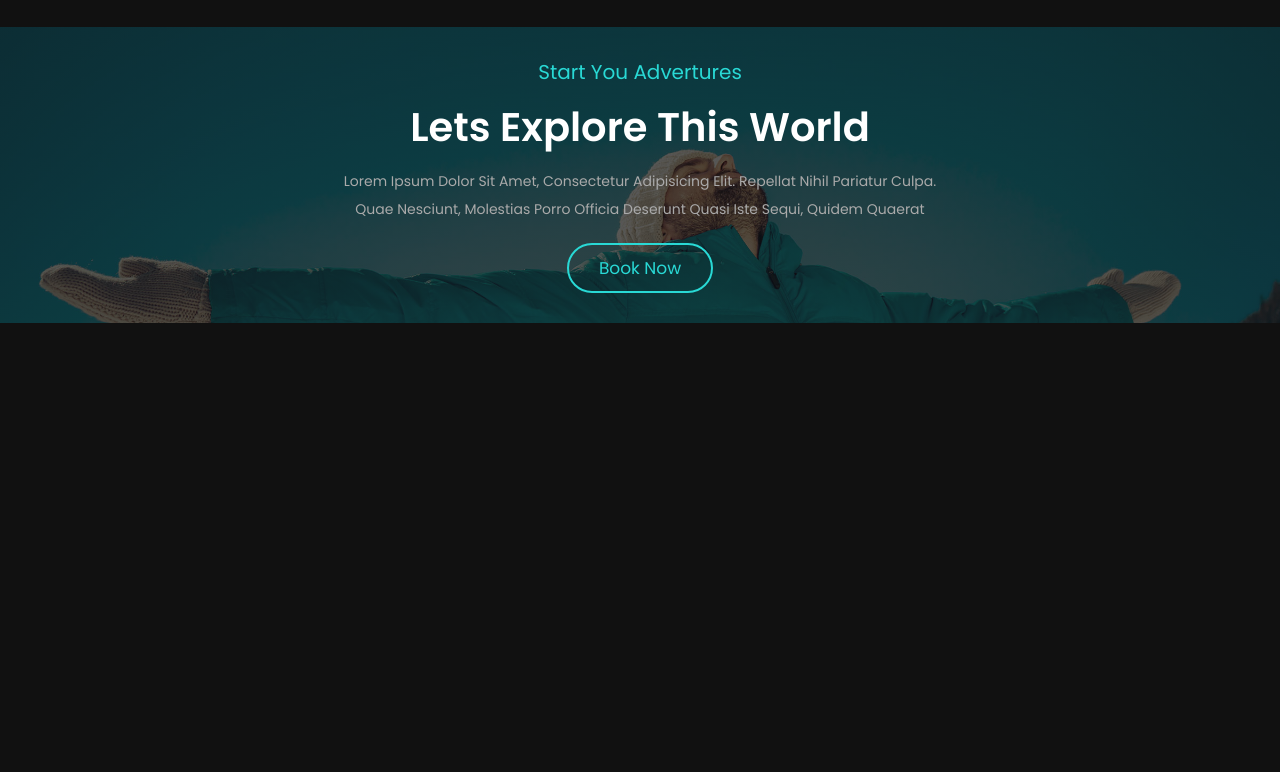
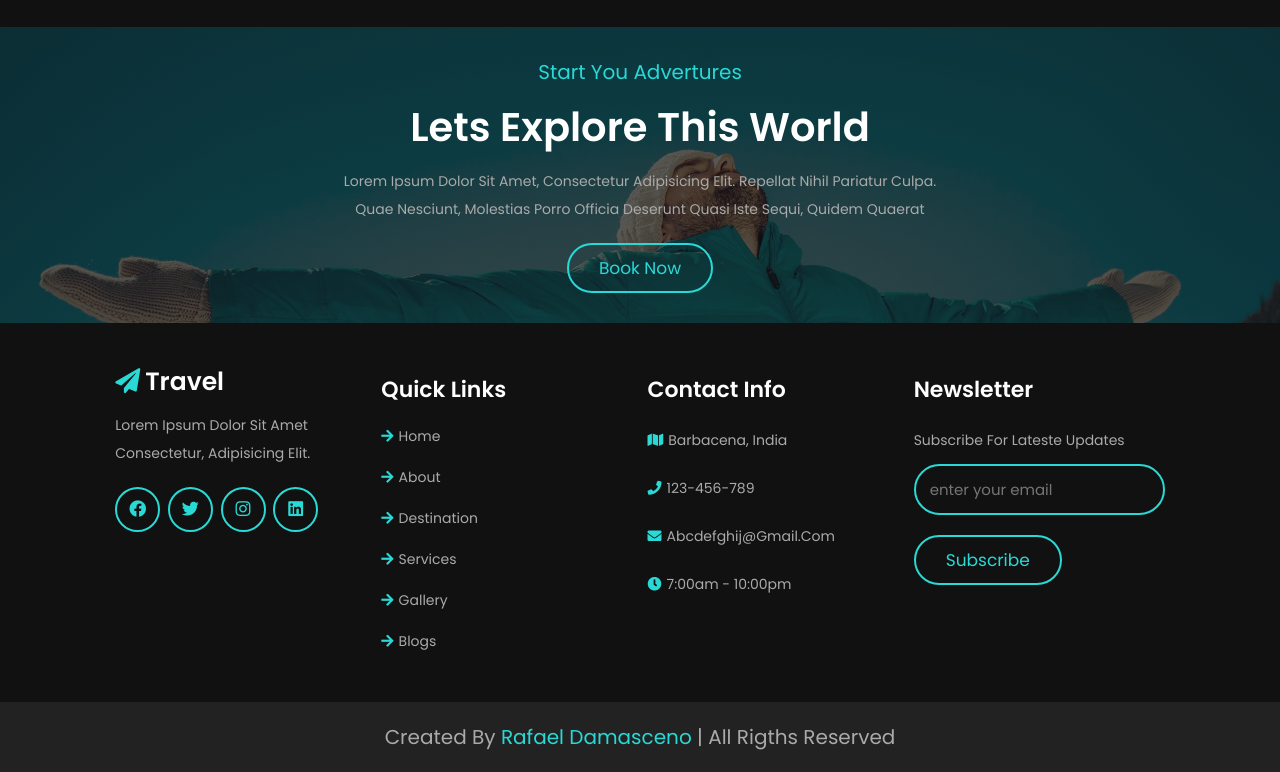
Before and after one commit to RafaelSdm/Travel, a plain HTML site: page index.html in a window 1280 px wide. Shown: the part 6027-6799 px from the top of the page. Before the commit the page ends 6350 px from the top, so only its background shows below. Drawn offline with nearby package versions, Linux system fonts and the light colour scheme.

Commit message:
footer done

```diff
--- a/css/style.css
+++ b/css/style.css
@@ -783,6 +783,8 @@ section{
 
 
 
+
+
 .banner{
     background: linear-gradient(rgba(17,17,17,0.7), rgba(17,17,17,0.7)), url(../images/banner-bg.jpg)no-repeat;
     background-size: cover;
@@ -810,3 +812,128 @@ section{
     color: #aaa;
     line-height: 2;
 }
+
+
+
+
+
+
+
+
+
+
+
+
+
+
+
+
+
+
+
+
+
+
+
+.footer .box-container{
+    display: grid;
+    grid-template-columns: repeat(auto-fit, minmax(25rem, 1fr));
+    gap: 1.5rem;
+}
+
+.footer .box-container .box{
+    padding: 1rem 0;
+}
+
+.footer .box-container .box .logo{
+    padding-bottom: 1rem;
+}
+
+.footer .box-container .box h3{
+    font-size: 2.2rem;
+    color: #fff;
+    padding: 1rem 0;
+}
+
+.footer .box-container .box p{
+    font-size: 1.4rem;
+    color: #aaa;
+    padding: 1rem 0;
+    line-height: 2;
+}
+
+.footer .box-container .box p i{
+    padding-right: .5rem;
+    color: #29d9d5;
+}
+
+.footer .box-container .box .share{
+    padding-top: 1rem;
+}
+
+.footer .box-container .box .share a{
+    height: 4.5rem;
+    width: 4.5rem;
+    line-height: 4rem;
+    font-size: 2rem;
+    border-radius: 50%;
+    font-size: 1.7rem;
+    border: 0.2rem solid #29d9d5;
+    color: #29d9d5;
+    margin-right: .5rem;
+    text-align: center;
+
+}
+
+.footer .box-container .box .share a:hover{
+    background: #29d9d5;
+    color: #111;
+}
+
+
+.footer .box-container .box .links{
+    font-size: 1.4rem;
+    color: #aaa;
+    padding: 1rem 0;
+    display: block;
+}
+
+.footer .box-container .box .links:hover{
+    color: #29d9d5;
+}
+
+.footer .box-container .box .links:hover i{
+    padding-right: 2rem;
+}
+
+
+.footer .box-container .box .links i {
+    padding-right: .5rem;
+    color: #29d9d5;
+}
+
+
+.footer .box-container .box form .email{
+    width: 100%;
+    border-radius: 5rem;
+    border: .2rem solid #29d9d5;
+    background: none;
+    font-size: 1.5rem;
+    text-transform: none;
+    color: #aaa;
+    margin-bottom: 1rem;
+    padding: 1.2rem 1.4rem;
+}
+
+
+.credit{
+    background: #222;
+    text-align: center;
+    font-size: 2rem;
+    padding: 2rem 1rem;
+    color: #aaa;
+}
+
+.credit span{
+    color: #29d9d5;
+}
--- a/index.html
+++ b/index.html
@@ -198,6 +198,7 @@
                     <h3>tours & travel</h3>
                     <p>Lorem ipsum dolor sit amet consectetur adipisicing elit. Perspiciatis ab placeat tempore debitis,</p>
                     <a href="#">read more <i class="fas fa-angle-right"></i></a>
+
 
                 </div>
 
@@ -629,6 +630,76 @@
     </div>
 
 
+    <section class="footer">
+
+        <div class="box-container">
+
+            <div class="box" data-aos="fadee-up" data-aos-delay="150">
+
+                <a href="#" class="logo"> <i class="fas fa-paper-plane"></i>travel</a>
+                <p>Lorem ipsum dolor sit amet consectetur, adipisicing elit.</p>
+                <div class="share">
+
+                    <a href="#" class="fab fa-facebook"></a>
+                    <a href="#" class="fab fa-twitter"></a>
+                    <a href="#" class="fab fa-instagram"></a>
+                    <a href="#" class="fab fa-linkedin"></a>
+
+                </div>
+
+            </div>
+
+
+            <div class="box" data-aos="fadee-up" data-aos-delay="300">
+                <h3>quick links</h3>
+                <a href="#home" class="links"> <i class="fas fa-arrow-right"></i>home</a>
+                <a href="#about" class="links"> <i class="fas fa-arrow-right"></i>about</a>
+                <a href="#destination" class="links"> <i class="fas fa-arrow-right"></i>destination</a>
+                <a href="#services" class="links"> <i class="fas fa-arrow-right"></i>services</a>
+                <a href="#gallery" class="links"> <i class="fas fa-arrow-right"></i>gallery</a>
+                <a href="#blogs" class="links"> <i class="fas fa-arrow-right"></i>blogs</a>
+
+            </div>
+
+
+
+            <div class="box" data-aos="fadee-up" data-aos-delay="450">
+
+                <h3>contact info</h3>
+                <p><i class="fas fa-map"></i>Barbacena, india</p>
+                <p> <i class="fas fa-phone"></i>123-456-789</p>
+                <p> <i class="fas fa-envelope"></i>abcdefghij@gmail.com</p>
+                <p> <i class="fas fa-clock"></i>7:00am - 10:00pm</p>
+
+            </div>
+
+
+            <div class="box" data-aos="fadee-up" data-aos-delay="600">
+
+                <h3>newsletter</h3>
+                <p>subscribe for lateste updates</p>
+                <form action="">
+                    <input type="email" name="email" id="email" placeholder="enter your email" class="email">
+                    <input type="submit" value="subscribe" class="btn">
+                </form>
+
+            </div>
+
+
+
+
+        </div>
+
+    </section>
+
+
+
+    <div class="credit">
+        created by <span>Rafael Damasceno</span> | all rigths reserved
+
+    </div>
+
+
 
 
 
```
